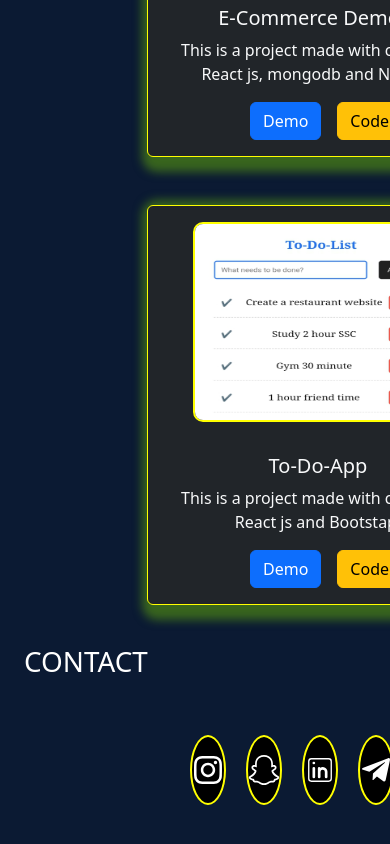
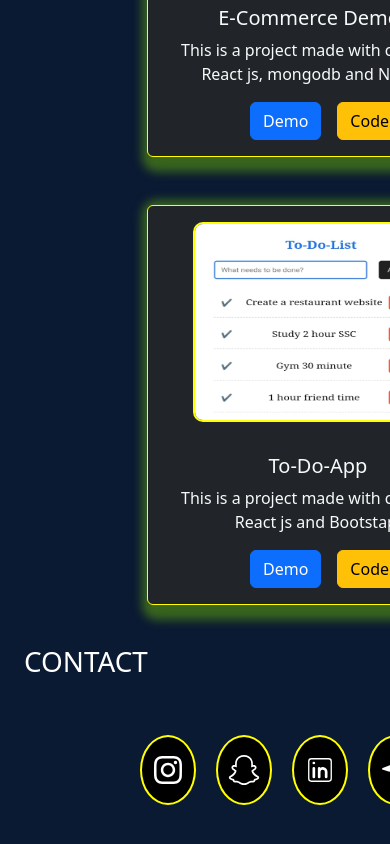
Before and after one commit to arbajkhan97855/My_Portfollio, a React (Vite) app: page / in a window 390 px wide. Shown: the part 4397-5241 px from the top of the page. Built offline with nearby package versions, Linux system fonts and the light colour scheme.

Commit message:
first commit

```diff
--- a/src/data/project.jsx
+++ b/src/data/project.jsx
@@ -41,7 +41,7 @@ export const Projects = [
   },
 {
     "id": 5,
-    "title": "E-Commerce Demo-1",
+    "title": "E-Commerce Demo-2",
     "imageSrc": `${e_commerce2}`,
     "description": "This is a project made with complete React js, mongodb and Node js",
     "demo": "https://mk-general-store.netlify.app/",
--- a/src/index.css
+++ b/src/index.css
@@ -161,6 +161,7 @@ a {
     align-items: center;
     border-radius: 100%;
     border: 2px solid yellow;
+    padding: 5px;
 }
 .contact-icon .item:hover{
     background-color: var(--bg-color);
@@ -189,7 +190,7 @@ a {
 }
 .home .right .img img{
     margin-left: 180px;
-    width: 250px;
+    width: 300px;
     height: 300px;
 }
 
@@ -209,4 +210,7 @@ a {
 .contact-icon{
     margin-left: 250px;
 }
+.contact-icon .item{
+    padding: 10px;
 }
+}
```
